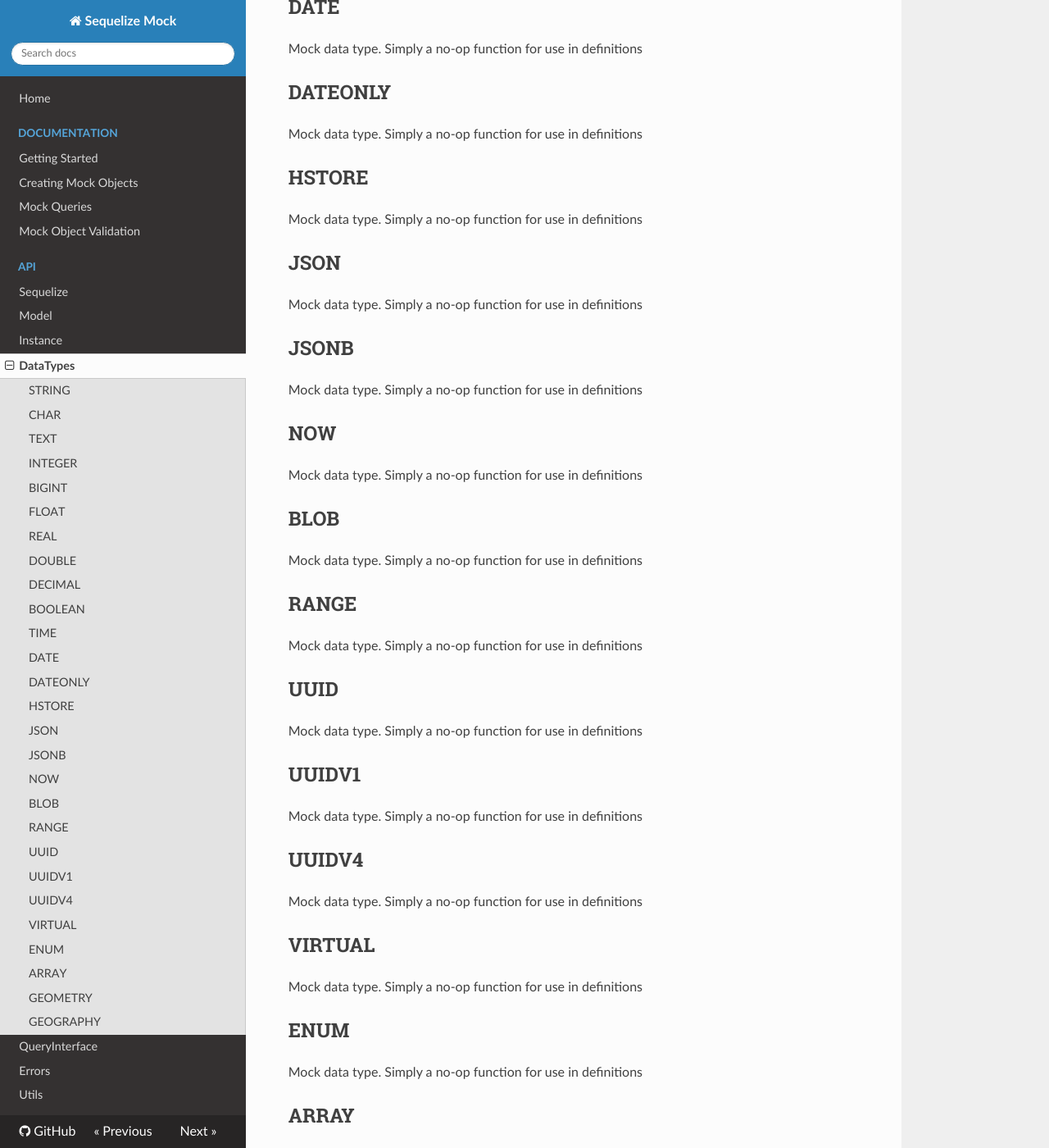
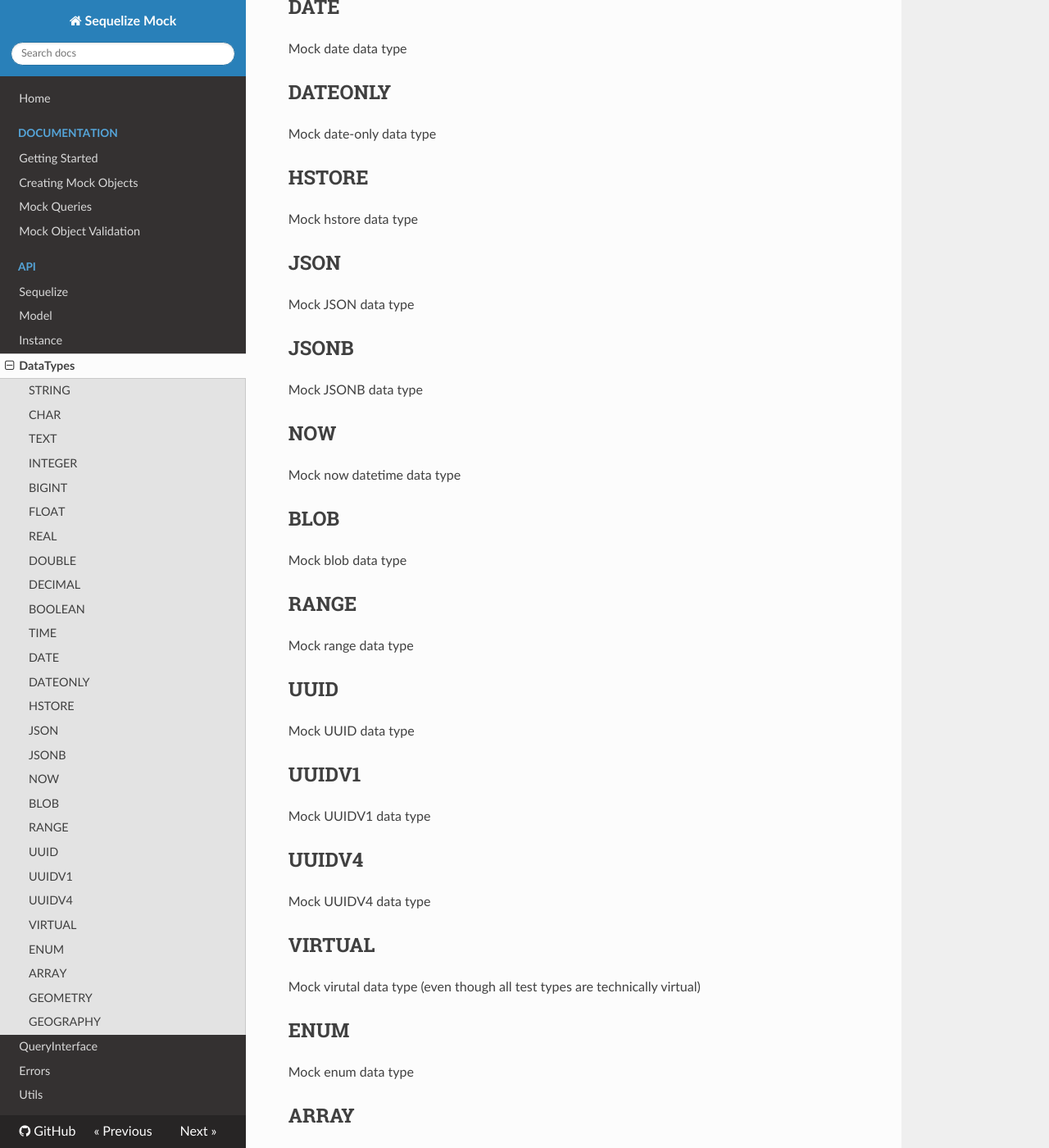
Before and after one commit to BlinkUX/sequelize-mock, an MkDocs documentation site: the page built from docs/api/data-types.md, in a window 1280 px wide and 1400 px high, scrolled down 1566 px. Shown: the whole window at 82% size. Built offline with MkDocs 1.6.1, drawn with Linux system fonts in a browser that asks for light colours; nearby versions of some CDN libraries; old or Windows-style settings are respelled for this version of MkDocs; some of the changed text lies outside the part shown.

Commit message:
Updated Documentation
In Prep for release

```diff
--- a/docs/api/data-types.md
+++ b/docs/api/data-types.md
@@ -19,186 +19,186 @@ sequelize.Sequelize.STRING
 <a name="STRING"></a>
 ## STRING
 
-Mock data type. Simply a no-op function for use in definitions
+Mock string data type
 
 
 
 <a name="CHAR"></a>
 ## CHAR
 
-Mock data type. Simply a no-op function for use in definitions
+Mock char data type
 
 
 
 <a name="TEXT"></a>
 ## TEXT
 
-Mock data type. Simply a no-op function for use in definitions
+Mock text data type
 
 
 
 <a name="INTEGER"></a>
 ## INTEGER
 
-Mock data type. Simply a no-op function for use in definitions
+Mock integer data type
 
 
 
 <a name="BIGINT"></a>
 ## BIGINT
 
-Mock data type. Simply a no-op function for use in definitions
+Mock big integer data type
 
 
 
 <a name="FLOAT"></a>
 ## FLOAT
 
-Mock data type. Simply a no-op function for use in definitions
+Mock float data type
 
 
 
 <a name="REAL"></a>
 ## REAL
 
-Mock data type. Simply a no-op function for use in definitions
+Mock real number data type
 
 
 
 <a name="DOUBLE"></a>
 ## DOUBLE
 
-Mock data type. Simply a no-op function for use in definitions
+Mock double data type
 
 
 
 <a name="DECIMAL"></a>
 ## DECIMAL
 
-Mock data type. Simply a no-op function for use in definitions
+Mock decimal data type
 
 
 
 <a name="BOOLEAN"></a>
 ## BOOLEAN
 
-Mock data type. Simply a no-op function for use in definitions
+Mock boolean data type
 
 
 
 <a name="TIME"></a>
 ## TIME
 
-Mock data type. Simply a no-op function for use in definitions
+Mock time data type
 
 
 
 <a name="DATE"></a>
 ## DATE
 
-Mock data type. Simply a no-op function for use in definitions
+Mock date data type
 
 
 
 <a name="DATEONLY"></a>
 ## DATEONLY
 
-Mock data type. Simply a no-op function for use in definitions
+Mock date-only data type
 
 
 
 <a name="HSTORE"></a>
 ## HSTORE
 
-Mock data type. Simply a no-op function for use in definitions
+Mock hstore data type
 
 
 
 <a name="JSON"></a>
 ## JSON
 
-Mock data type. Simply a no-op function for use in definitions
+Mock JSON data type
 
 
 
 <a name="JSONB"></a>
 ## JSONB
 
-Mock data type. Simply a no-op function for use in definitions
+Mock JSONB data type
 
 
 
 <a name="NOW"></a>
 ## NOW
 
-Mock data type. Simply a no-op function for use in definitions
+Mock now datetime data type
 
 
 
 <a name="BLOB"></a>
 ## BLOB
 
-Mock data type. Simply a no-op function for use in definitions
+Mock blob data type
 
 
 
 <a name="RANGE"></a>
 ## RANGE
 
-Mock data type. Simply a no-op function for use in definitions
+Mock range data type
 
 
 
 <a name="UUID"></a>
 ## UUID
 
-Mock data type. Simply a no-op function for use in definitions
+Mock UUID data type
 
 
 
 <a name="UUIDV1"></a>
 ## UUIDV1
 
-Mock data type. Simply a no-op function for use in definitions
+Mock UUIDV1 data type
 
 
 
 <a name="UUIDV4"></a>
 ## UUIDV4
 
-Mock data type. Simply a no-op function for use in definitions
+Mock UUIDV4 data type
 
 
 
 <a name="VIRTUAL"></a>
 ## VIRTUAL
 
-Mock data type. Simply a no-op function for use in definitions
+Mock virutal data type (even though all test types are technically virtual)
 
 
 
 <a name="ENUM"></a>
 ## ENUM
 
-Mock data type. Simply a no-op function for use in definitions
+Mock enum data type
 
 
 
 <a name="ARRAY"></a>
 ## ARRAY
 
-Mock data type. Simply a no-op function for use in definitions
+Mock array data type
 
 
 
 <a name="GEOMETRY"></a>
 ## GEOMETRY
 
-Mock data type. Simply a no-op function for use in definitions
+Mock geometry data type
 
 
 
 <a name="GEOGRAPHY"></a>
 ## GEOGRAPHY
 
-Mock data type. Simply a no-op function for use in definitions
+Mock geography data type
```
Also changed, not shown: docs/api/instance.md (+1 -1 lines), docs/api/queryinterface.md (+55 -0 lines), docs/api/sequelize.md (+38 -0 lines).
